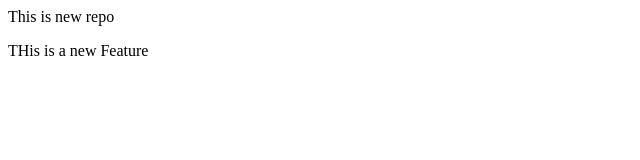
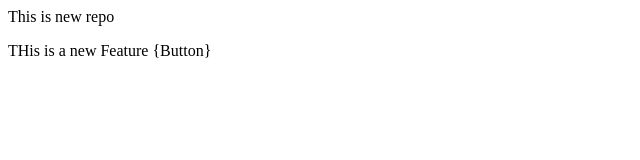
Before and after one commit to 20346-Siddharth/localrepo, a plain HTML site: page index.html in a window 1280 px wide. Shown: the full height of the page, 0-640 px from the left. Drawn offline with Linux system fonts and the light colour scheme.

Commit message:
Add Button

```diff
--- a/index.html
+++ b/index.html
@@ -1,3 +1,3 @@
 <p>This is new repo</p>
 
-<p>THis is a new Feature</p>
+<p>THis is a new Feature {Button}</p>
```
